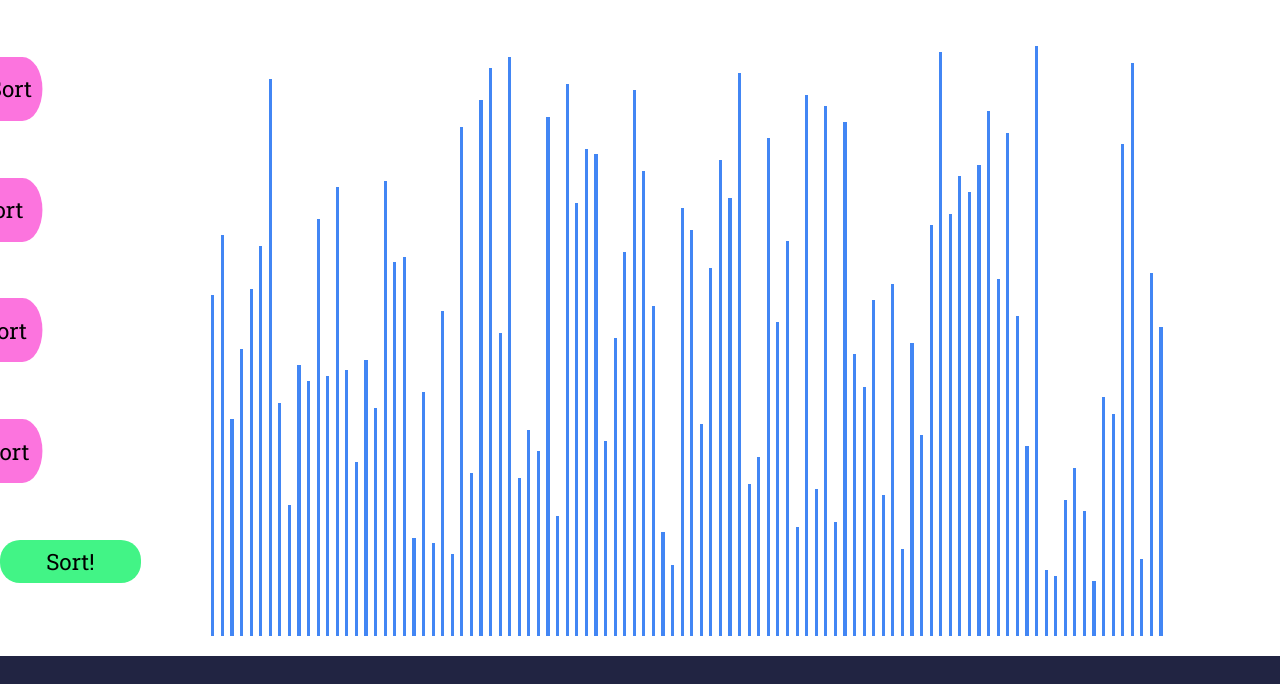
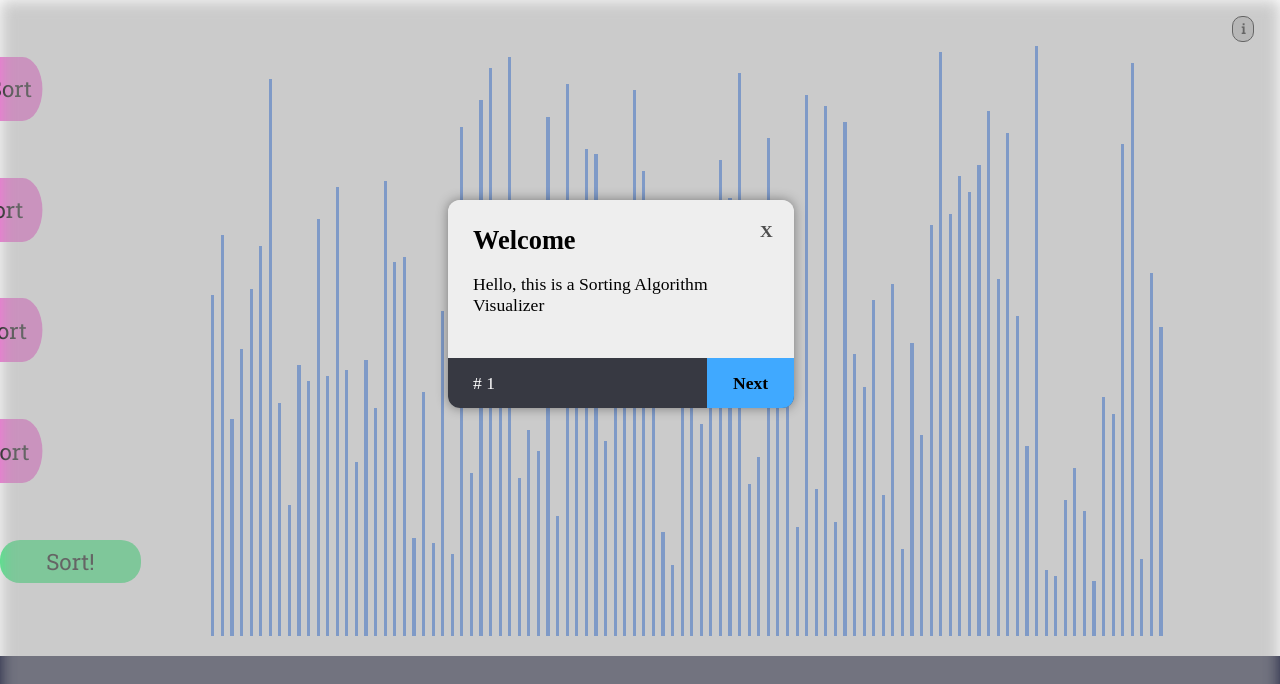
Before and after one commit to wandering-sage/Algo-Visualizer, a plain HTML site: page index.html in a window 1280 px wide. Shown: the top 684 px of the page. Drawn offline with Linux system fonts and the light colour scheme; a web font is replaced by a local one.

Commit message:
Guide Added

```diff
--- a/css/style.css
+++ b/css/style.css
@@ -82,3 +82,137 @@ body {
 	color: rgb(240, 240, 240);
 	font-size: 1.4em;
 }
+
+/* ---------------------For Popup------------------------ */
+
+h2 {
+	margin: 0;
+}
+.infoBtn {
+	position: absolute;
+	right: 2%;
+	top: 2%;
+	background-color: rgb(204, 204, 204);
+	outline: none;
+	border-radius: 10px;
+	border: 1px solid black;
+	color: rgb(0, 0, 0);
+	padding: 3px 8px;
+	font-weight: bold;
+	cursor: pointer;
+}
+.infoBtn:hover {
+	background-color: rgb(226, 226, 226);
+}
+
+.blur-bg {
+	opacity: 0.6;
+	background-color: #a8a8a8;
+	filter: blur(8px);
+	position: fixed;
+	top: 0;
+	left: 0;
+	width: 100%;
+	height: 100%;
+	z-index: 10;
+}
+
+.popup * {
+	font-family: "Muli";
+}
+
+.popup {
+	position: absolute;
+	left: 35%;
+	top: 25%;
+	background: rgba(231, 231, 231, 0.8);
+	border-radius: 12px;
+	z-index: 100;
+	font-size: 1.1em;
+	filter: drop-shadow(0px 0px 6px rgba(0, 0, 0, 0.4));
+	display: flex;
+	flex-direction: column;
+}
+
+.header {
+	display: flex;
+	flex-direction: row;
+	background-color: #eee;
+	align-items: flex-start;
+	justify-content: space-between;
+	border-radius: 12px 12px 0 0;
+}
+
+.headerCnt {
+	width: 20vw;
+	padding: 25px;
+}
+.triangle {
+	content: "";
+	display: block;
+	position: absolute;
+	top: 30%;
+	left: -40px;
+	border: 20px solid #eee;
+	border-bottom-color: transparent;
+	border-top-color: transparent;
+	border-left-color: transparent;
+}
+
+.footer {
+	height: 50px;
+	width: 100%;
+	background-color: #373942;
+	border-radius: 0 0 12px 12px;
+	color: #fff;
+	display: flex;
+	align-items: center;
+	justify-content: space-between;
+}
+
+.closeBtn {
+	display: inline;
+	border: none;
+	outline: none;
+	background-color: transparent;
+	cursor: pointer;
+	font-weight: bold;
+	font-size: 1em;
+	color: rgb(77, 77, 77);
+	margin-top: 20px;
+	margin-right: 15px;
+}
+.closeBtn:hover {
+	color: rgb(0, 0, 0);
+}
+
+.step {
+	padding-left: 25px;
+	width: 18%;
+}
+
+.nextBtn {
+	font-size: 1em;
+	font-weight: bold;
+	height: 100%;
+	width: 25%;
+	border-radius: 0 0 12px 0;
+	outline: none;
+	border: none;
+	cursor: pointer;
+	background-color: rgb(64, 169, 255);
+}
+.nextBtn:hover {
+	background-color: rgb(45, 122, 185);
+	color: rgb(255, 255, 255);
+}
+
+.img {
+	height: 100%;
+	width: 100%;
+	left: 0;
+	top: 0;
+	position: absolute;
+	z-index: 100;
+	pointer-events: none;
+}
--- a/index.html
+++ b/index.html
@@ -4,6 +4,10 @@
 		<link rel="preconnect" href="https://fonts.gstatic.com" />
 		<link
 			href="https://fonts.googleapis.com/css2?family=Roboto+Slab&display=swap"
+			rel="stylesheet"
+		/>
+		<link
+			href="https://fonts.googleapis.com/css?family=Muli"
 			rel="stylesheet"
 		/>
 		<meta charset="UTF-8" />
@@ -36,12 +40,13 @@
 			<button class="sortBtn">Sort!</button>
 		</div>
 		<div class="arrayContainer"></div>
-		<script type="module" src="./js/main.js"></script>
+		<button class="infoBtn">i</button>
 		<div class="madeBy">
 			Made By:
 			<a target="_blank" href="https://github.com/wandering-sage"
 				><img src="./Images/gitHub.png" alt="giticon"
 			/></a>
 		</div>
+		<script type="module" src="./js/main.js"></script>
 	</body>
 </html>
--- a/js/main.js
+++ b/js/main.js
@@ -11,6 +11,7 @@ var sizeInput = document.querySelector(".sizeInput");
 var speedInput = document.querySelector(".speedInput");
 var genButton = document.querySelector(".genButton");
 var sortBtn = document.querySelector(".sortBtn");
+var infoBtn = document.querySelector(".infoBtn");
 var algoBtns = Array.from(document.querySelectorAll(".algoBtn"));
 var green = "rgb(66,244,134)";
 var red = "rgb(244, 134, 66)";
@@ -21,14 +22,15 @@ var yellow = "rgb(235,233,93)";
 speedInput.oninput = () => {
 	sortingSpeed = speedInput.value;
 };
-
 sizeInput.oninput = () => {
 	arraySize = sizeInput.value;
 	generateArray();
 };
 
+guidePopup();
+infoBtn.addEventListener("click", guidePopup);
+
 generateArray();
-
 genButton.addEventListener("click", generateArray);
 
 algoBtns.forEach((e) => e.addEventListener("click", toggleOpen));
@@ -135,6 +137,9 @@ async function colorChangeAll(ms, color) {
 		getContainerElement(i).style.backgroundColor = color;
 	}
 }
+
+// *************************Algorithms*********************************
+// *********************************************************************
 
 async function bubbleSort() {
 	let n = arraySize;
@@ -289,6 +294,113 @@ async function mergeSort() {
 	}
 }
 
+// *************************** Guide Popup *********************
+// *************************************************************
+
+function guidePopup() {
+	var guideTites = [
+		"Welcome",
+		"Algorithms",
+		"Visualize",
+		"Controls",
+		"Thank You",
+	];
+	var guideExplainations = [
+		"Hello, this is a Sorting Algorithm Visualizer",
+		"Firstly, select an Algorithm from here to Visualize. They are listed in slowest to fastest order",
+		"After selecting Algorithm, hit this Sort button to see that algorithm in action.",
+		"Here are the user controls, you can change the array size, sorting speed. (Drag the sorting speed to maximum it will be fun XD)",
+		"Okay... Enjoy",
+	];
+
+	var guidePosLeft = ["35%", "12.5%", "14%", "33%", "40%"];
+	var guidePosTop = ["25%", "21.5%", "58%", "40%", "30%"];
+	var curGuideStep = 1;
+	var maxGuideStep = 5;
+	var image = document.createElement("img", HTMLImageElement);
+	image.classList.add("img");
+
+	let blurScr = document.createElement("div");
+	blurScr.classList.add("blur-bg");
+	document.body.appendChild(blurScr);
+
+	let popup = document.createElement("div");
+	popup.classList.add("popup");
+	document.body.appendChild(popup);
+
+	let header = document.createElement("div");
+	header.classList.add("header");
+	popup.appendChild(header);
+
+	let headerCnt = document.createElement("div");
+	headerCnt.classList.add("headerCnt");
+	header.appendChild(headerCnt);
+
+	let closeBtn = document.createElement("button", HTMLButtonElement);
+	closeBtn.innerText = "X";
+	closeBtn.className = "closeBtn";
+	closeBtn.onclick = closePopup;
+	header.appendChild(closeBtn);
+
+	let headerTitle = createEl("h2", guideTites[curGuideStep - 1]);
+	headerCnt.appendChild(headerTitle);
+	let headerP = createEl("p", guideExplainations[curGuideStep - 1]);
+	headerCnt.appendChild(headerP);
+	let triangle = createEl("span", "");
+	triangle.classList.add("triangle");
+
+	let footer = document.createElement("div");
+	footer.classList.add("footer");
+	popup.appendChild(footer);
+
+	let step = document.createElement("div");
+	step.classList.add("step");
+	footer.appendChild(step);
+	step.innerText = `# ${curGuideStep}`;
+
+	let nextBtn = document.createElement("button", HTMLButtonElement);
+	nextBtn.innerText = "Next";
+	nextBtn.className = "nextBtn";
+	nextBtn.onclick = nextStep;
+	footer.appendChild(nextBtn);
+
+	function closePopup() {
+		blurScr.remove();
+		popup.remove();
+		image.remove();
+	}
+
+	function nextStep() {
+		image.remove();
+		if (curGuideStep == maxGuideStep) {
+			closePopup();
+		}
+		curGuideStep++;
+		step.innerText = `# ${curGuideStep}`;
+		headerTitle.innerText = guideTites[curGuideStep - 1];
+		headerP.innerText = guideExplainations[curGuideStep - 1];
+		headerCnt.appendChild(triangle);
+		popup.style.left = guidePosLeft[curGuideStep - 1];
+		popup.style.top = guidePosTop[curGuideStep - 1];
+
+		if (curGuideStep == 2 || curGuideStep == 4) {
+			image.src = `./Images/${guideTites[curGuideStep - 1]}.png`;
+			document.body.appendChild(image);
+		}
+
+		if (curGuideStep == maxGuideStep) {
+			nextBtn.innerText = "Close";
+			triangle.remove();
+		}
+	}
+
+	function createEl(tagName, text) {
+		let el = document.createElement(tagName);
+		el.innerText = text;
+		return el;
+	}
+}
+
 function sleep(ms) {
 	return new Promise((resolve) => setTimeout(resolve, ms));
 }
```
Also changed, not shown: Images/Algorithms.png (added), Images/Controls.png (added).
